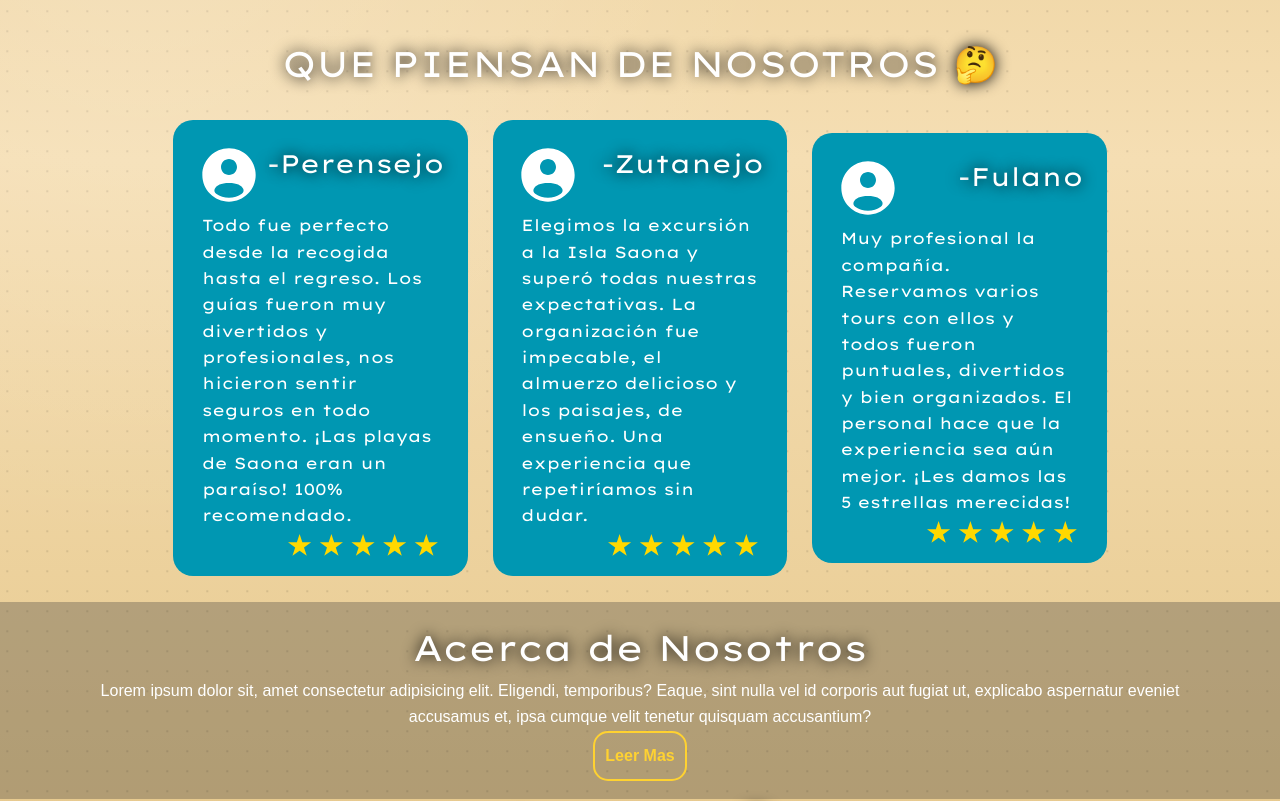
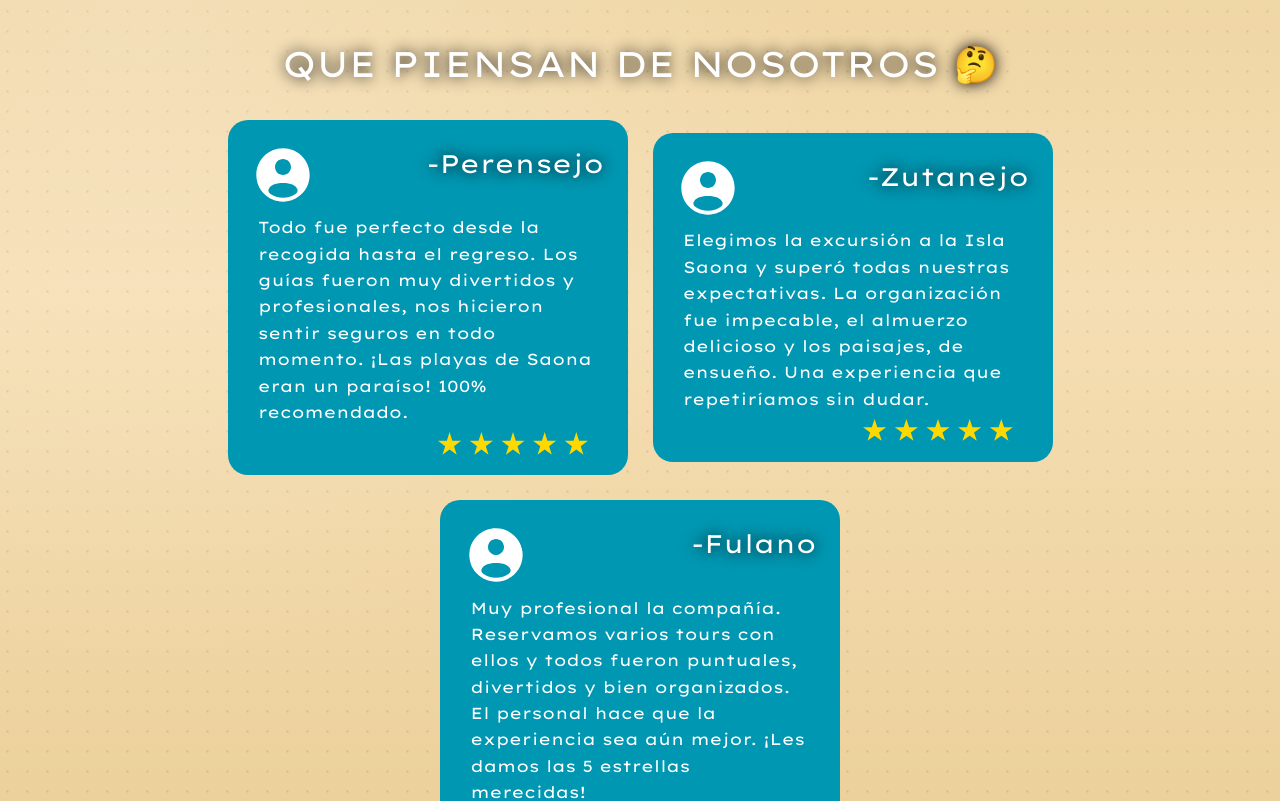
Before and after one commit to Yenser1/puntacana-fun, a Next.js app: page / in a window 1280 px wide. Shown: the part 720-1521 px from the top of the page. Built offline with nearby package versions, Linux system fonts and the light colour scheme; a web font is replaced by a local one.

Commit message:
dumbass stuff

```diff
--- a/src/app/Components/Card.js
+++ b/src/app/Components/Card.js
@@ -15,7 +15,7 @@ function Card({ persona, contenido, svg, className, personaStyle, fecha }) {
             initial={{ y: -50, opacity: 0 }}
             whileInView={{ y: 0, opacity: 1 }}
             transition={{ ease: "easeInOut", duration: 0.5 }}
-            className={`${lexend.className} card bg-[#0097b2] p-[2%] pb-17 w-1/4 max-w-[400px] min-h-full rounded-4xl text-white relative` + " " + className}
+            className={`${lexend.className} card bg-[#0097b2] p-[2%] pb-17 w-1/4 min-w-[400px] max-w-[400px] min-h-full rounded-4xl text-white relative` + " " + className}
             onClick={() => {}}
         >
             <div className="flex justify-between">
```
